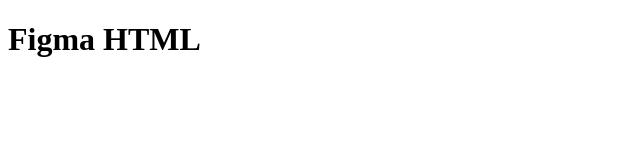
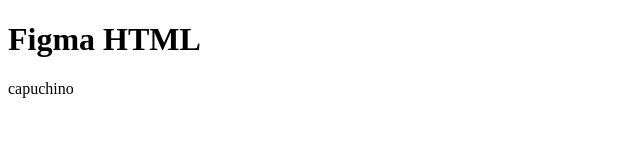
Before and after one commit to PhuocNguyen1234/phuoc123, a plain HTML site: page index.html in a window 1280 px wide. Shown: the full height of the page, 0-640 px from the left. Drawn offline with Linux system fonts and the light colour scheme.

Commit message:
p2 dựng base dự án

```diff
--- a/index.html
+++ b/index.html
@@ -7,5 +7,6 @@
 </head>
 <body>
     <h1>Figma HTML</h1>
+    <p>capuchino</p>
 </body>
 </html>
```
